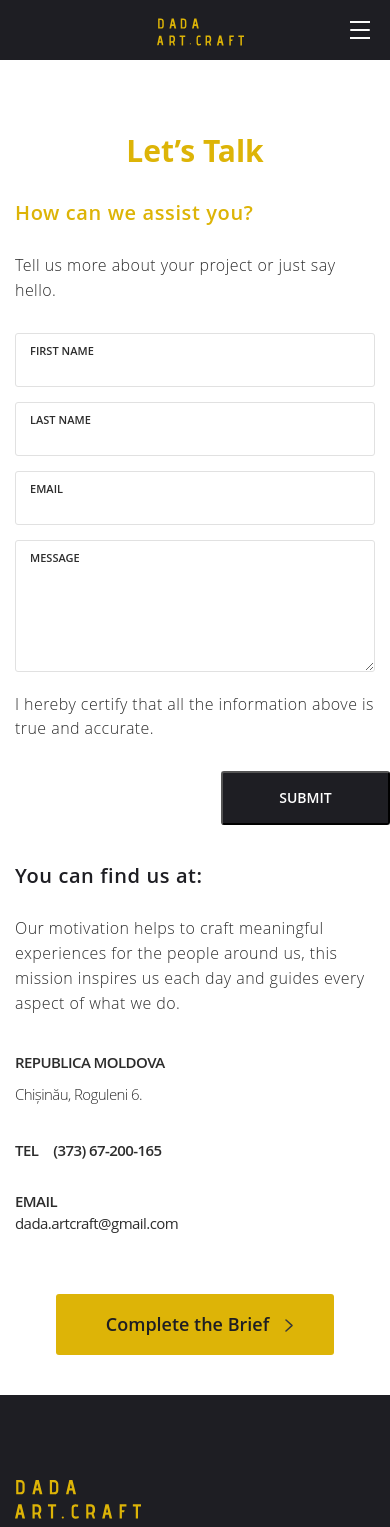
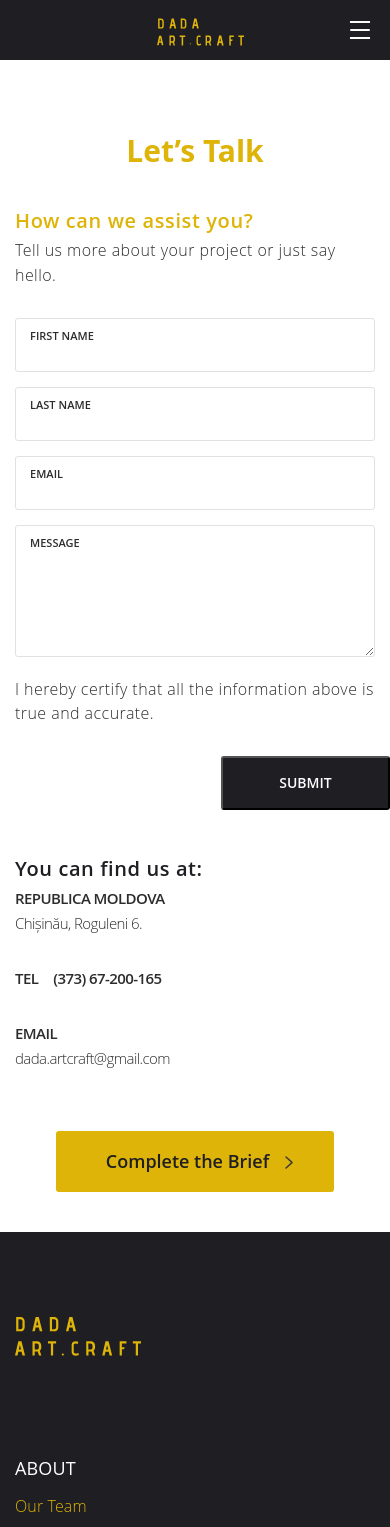
Before and after one commit to Lyyov/dada.artcraft, a Next.js app: page /contacts in a window 390 px wide. Shown: the top 1527 px of the page. Built offline with nearby package versions, Linux system fonts and the light colour scheme.

Commit message:
Delete irrelevant text from contacts page.

```diff
--- a/app/contacts/page.tsx
+++ b/app/contacts/page.tsx
@@ -18,28 +18,28 @@ const Contact = () => {
           </div>
           <div className="col-lg-5 col-md-6 col-12">
             <h5 className="contact__subtitle right">You can find us at:</h5>
-            <p className="contact__text">
+            {/* <p className="contact__text">
               Our motivation helps to craft meaningful experiences for the
               people around us, this mission inspires us each day and guides
               every aspect of what we do.
-            </p>
+            </p> */}
             <p className="contact__address">
               <span>REPUBLICA MOLDOVA</span>
               <br />
               Chișinău, Roguleni 6.
             </p>
-            <div className="contact__phone">
+            <p className="contact__phone">
               <span>Tel</span>
               <span>
                 <a href="tel:+37367200165">(373) 67-200-165</a> <br />
               </span>
-            </div>
-            <div className="contact__email">
+            </p>
+            <p className="contact__email">
               <span>Email</span> <br />
               <a href="mailto:dada.artcraft@gmail.com">
                 dada.artcraft@gmail.com
               </a>
-            </div>
+            </p>
           </div>
         </div>
         <div className="text-center">
--- a/app/globals.css
+++ b/app/globals.css
@@ -1680,7 +1680,6 @@ input[type=submit]:hover:disabled {
   letter-spacing: .61px;
   text-align: left;
   line-height: 55px;
-  margin-bottom: 40px
 }
 
 .contact__subtitle.right {
@@ -1712,10 +1711,6 @@ input[type=submit]:hover:disabled {
   display: block
 }
 
-.contact__address {
-  margin-top: 20px
-}
-
 .contact__phone {
   display: flex
 }
@@ -1729,7 +1724,8 @@ input[type=submit]:hover:disabled {
   color: #2c2c2c;
   letter-spacing: -.57px;
   text-align: left;
-  margin-bottom: 30px
+  margin-bottom: 30px;
+  line-height: 25px;
 }
 
 .contact__address span,.contact__email span,.contact__phone span {
@@ -1771,9 +1767,8 @@ input[type=submit]:hover:disabled {
   }
 
   .contact__subtitle {
-      line-height: 1;
       font-size: 20px;
-      margin-bottom: 30px
+      line-height: 35px;
   }
 
   .contact__button {
```
